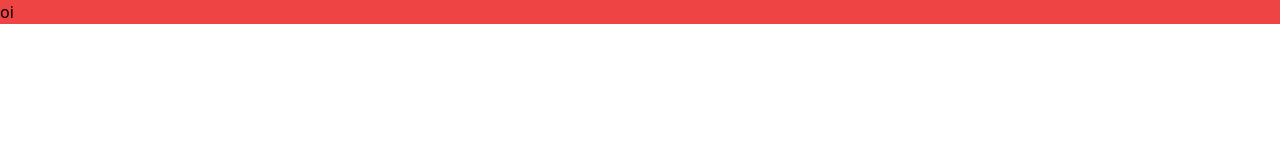
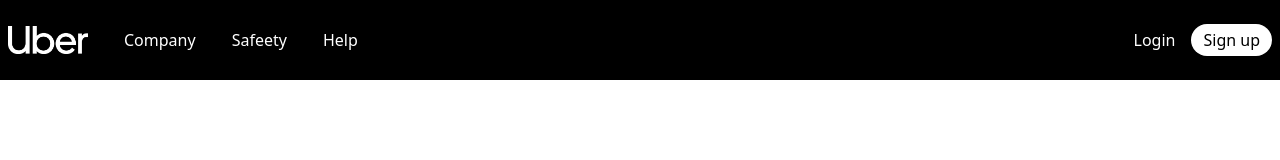
Before and after one commit to DaviSant0s/DevUber, a website: page src/index.html in a window 1280 px wide. Drawn offline with nearby package versions, Linux system fonts and the light colour scheme; files that its build step writes are made by us from their sources.

Commit message:
criação do header

```diff
--- a/src/index.html
+++ b/src/index.html
@@ -7,8 +7,34 @@
   <title>Uber - Nunca foi tão fácil viajar!</title>
 </head>
 <body>
+  <!-- HEADER -->
+   <header class="w-full bg-black h-20 px-2">
+      <div class="h-20 w-full flex items-center justify-between max-w-7xl mx-auto">
+        <div class="flex items-center">
+          <img
+            src="assets/uberlogo.png"
+            alt="logo do uber"
+            class="w-20 mr-7"
+          >
 
-  <h1 class="bg-red-500">oi</h1>
+          <nav class="hidden sm:flex items-center gap-5">
+            <a
+              href="#"
+              class="text-white font-medium hover:bg-slate-900 px-2 py-2 rounded-lg duration-500"
+            >Company
+          </a>
+            <a href="#" class="text-white font-medium hover:bg-slate-900 px-2 py-2 rounded-lg duration-500">Safeety</a>
+            <a href="#" class="text-white font-medium hover:bg-slate-900 px-2 py-2 rounded-lg duration-500">Help</a>
+          </nav>
+
+        </div>
+        <div class="flex items-center gap-4">
+          <a href="#" class="text-white font-medium">Login</a>
+          <a href="#" class="font-medium bg-white px-3 py-1 rounded-full">Sign up</a>
+        </div>
+      </div>
+   </header>
+
 
 
 </body>
```
Also changed, not shown: src/assets/bg-city.png (added), src/assets/lojapple.png (added), src/assets/playstore.png (added), src/assets/post1.png (added), src/assets/post2.png (added), src/assets/qrcode1.png (added), src/assets/qrcode2.png (added), src/assets/techs.png (deleted), src/assets/uberlogo.png (added), src/assets/user.png (deleted), 1 other file.
